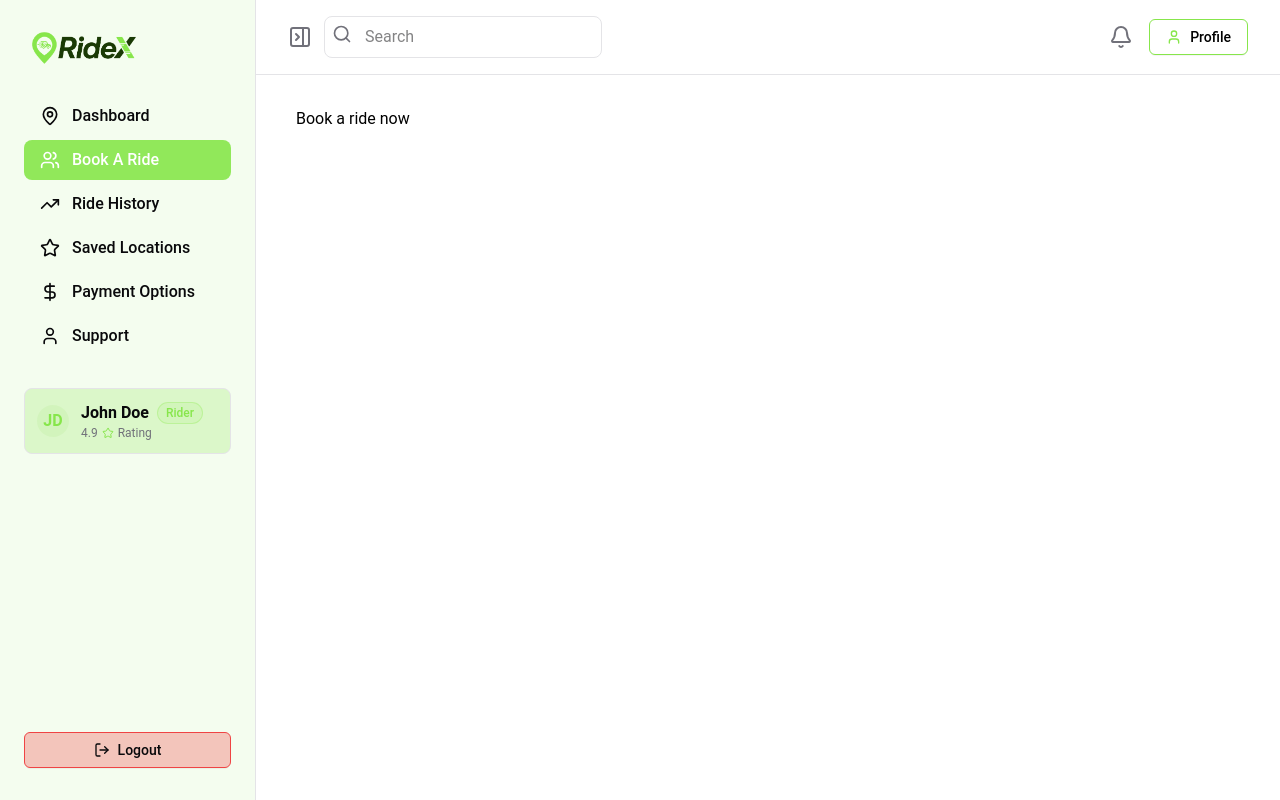
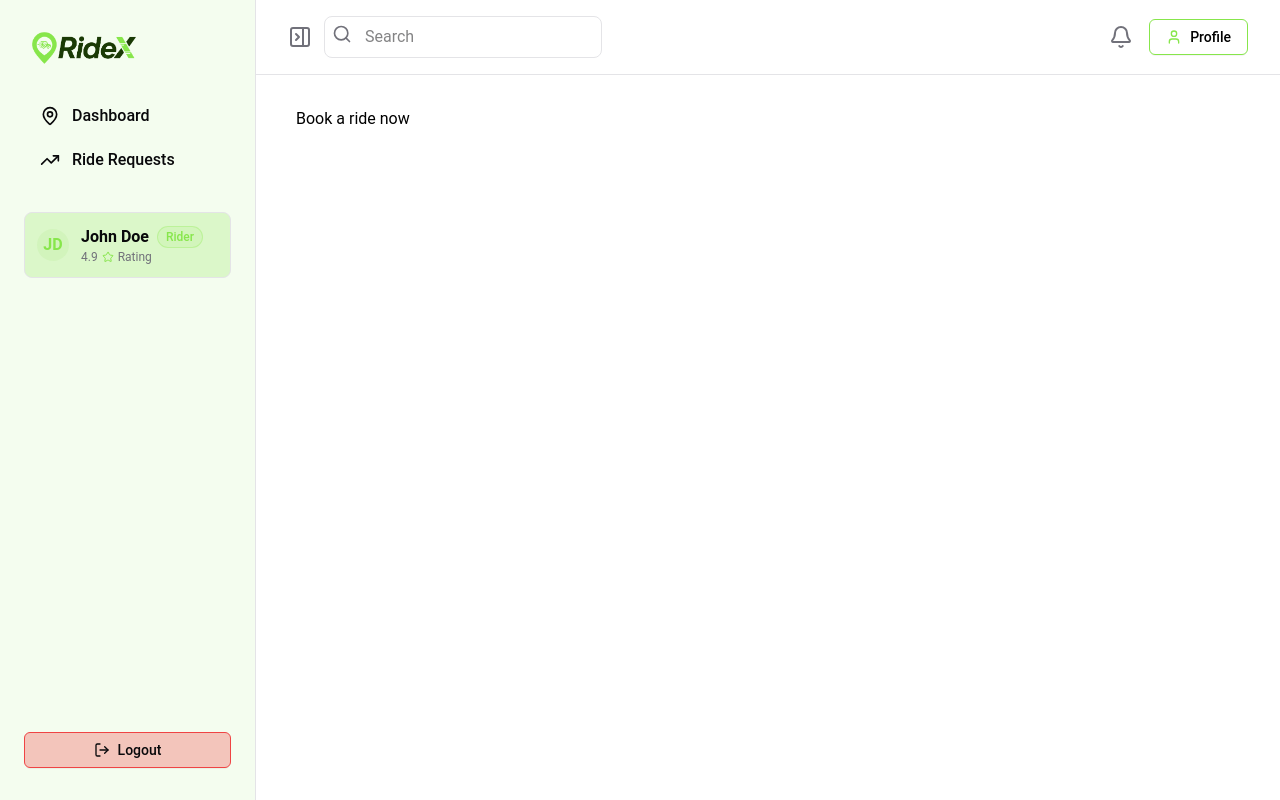
Before and after one commit to rubel6610/RideX-Frontend, a Next.js app: page /dashboard/book-a-ride in a window 1280 px wide. Built offline with nearby package versions, Linux system fonts and the light colour scheme.

Commit message:
added: rider role dashboard

```diff
--- a/src/app/dashboard/layout.jsx
+++ b/src/app/dashboard/layout.jsx
@@ -16,7 +16,7 @@ export default function DashboardLayout({ children }) {
   const [sidebarOpen, setSidebarOpen] = useState(true);
   const pathname = usePathname();
   // TODO: Replace with real user role from context/auth
-  const userRole = "user";
+  const userRole = "rider"; // Change to "rider" to test rider view
 
   return (
     <div className="flex min-h-screen bg-background">
@@ -36,15 +36,20 @@ export default function DashboardLayout({ children }) {
 
           {/* Navigation */}
           <nav className="flex flex-col gap-1 mb-8">
+            <Link href="/dashboard" className={`nav-link flex items-center gap-3 px-4 py-2 rounded-lg font-medium transition-colors text-base ${pathname === '/dashboard' ? 'bg-primary/90 text-background' : 'text-foreground hover:bg-primary/10 hover:text-primary'}`}> <MapPin className="w-5 h-5" /> Dashboard</Link>
             {userRole === "user" && (
               <>
-                <Link href="/dashboard" className={`nav-link flex items-center gap-3 px-4 py-2 rounded-lg font-medium transition-colors text-base ${pathname === '/dashboard' ? 'bg-primary/90 text-background' : 'text-foreground hover:bg-primary/10 hover:text-primary'}`}> <MapPin className="w-5 h-5" /> Dashboard</Link>
                 <Link href="/dashboard/book-a-ride" className={`nav-link flex items-center gap-3 px-4 py-2 rounded-lg font-medium transition-colors text-base ${pathname === '/dashboard/book-a-ride' ? 'bg-primary/90 text-background' : 'text-foreground hover:bg-primary/10 hover:text-primary'}`}> <Users className="w-5 h-5" /> Book A Ride</Link>
                 <Link href="/dashboard/ride-history" className={`nav-link flex items-center gap-3 px-4 py-2 rounded-lg font-medium transition-colors text-base ${pathname === '/dashboard/ride-history' ? 'bg-primary/90 text-background' : 'text-foreground hover:bg-primary/10 hover:text-primary'}`}> <TrendingUp className="w-5 h-5" /> Ride History</Link>
                 <Link href="/dashboard/saved-locations" className={`nav-link flex items-center gap-3 px-4 py-2 rounded-lg font-medium transition-colors text-base ${pathname === '/dashboard/saved-locations' ? 'bg-primary/90 text-background' : 'text-foreground hover:bg-primary/10 hover:text-primary'}`}> <Star className="w-5 h-5" /> Saved Locations</Link>
                 <Link href="/dashboard/payment-options" className={`nav-link flex items-center gap-3 px-4 py-2 rounded-lg font-medium transition-colors text-base ${pathname === '/dashboard/payment-options' ? 'bg-primary/90 text-background' : 'text-foreground hover:bg-primary/10 hover:text-primary'}`}> <DollarSign className="w-5 h-5" /> Payment Options</Link>
                 <Link href="/dashboard/support" className={`nav-link flex items-center gap-3 px-4 py-2 rounded-lg font-medium transition-colors text-base ${pathname === '/dashboard/support' ? 'bg-primary/90 text-background' : 'text-foreground hover:bg-primary/10 hover:text-primary'}`}> <User className="w-5 h-5" /> Support</Link>
               </>
+            )}
+            {userRole === "rider" && (
+              <Link href="/dashboard/ride-requests" className={`nav-link flex items-center gap-3 px-4 py-2 rounded-lg font-medium transition-colors text-base ${pathname === '/dashboard/ride-requests' ? 'bg-primary/90 text-background' : 'text-foreground hover:bg-primary/10 hover:text-primary'}`}>
+                <TrendingUp className="w-5 h-5" /> Ride Requests
+              </Link>
             )}
           </nav>
 
```
